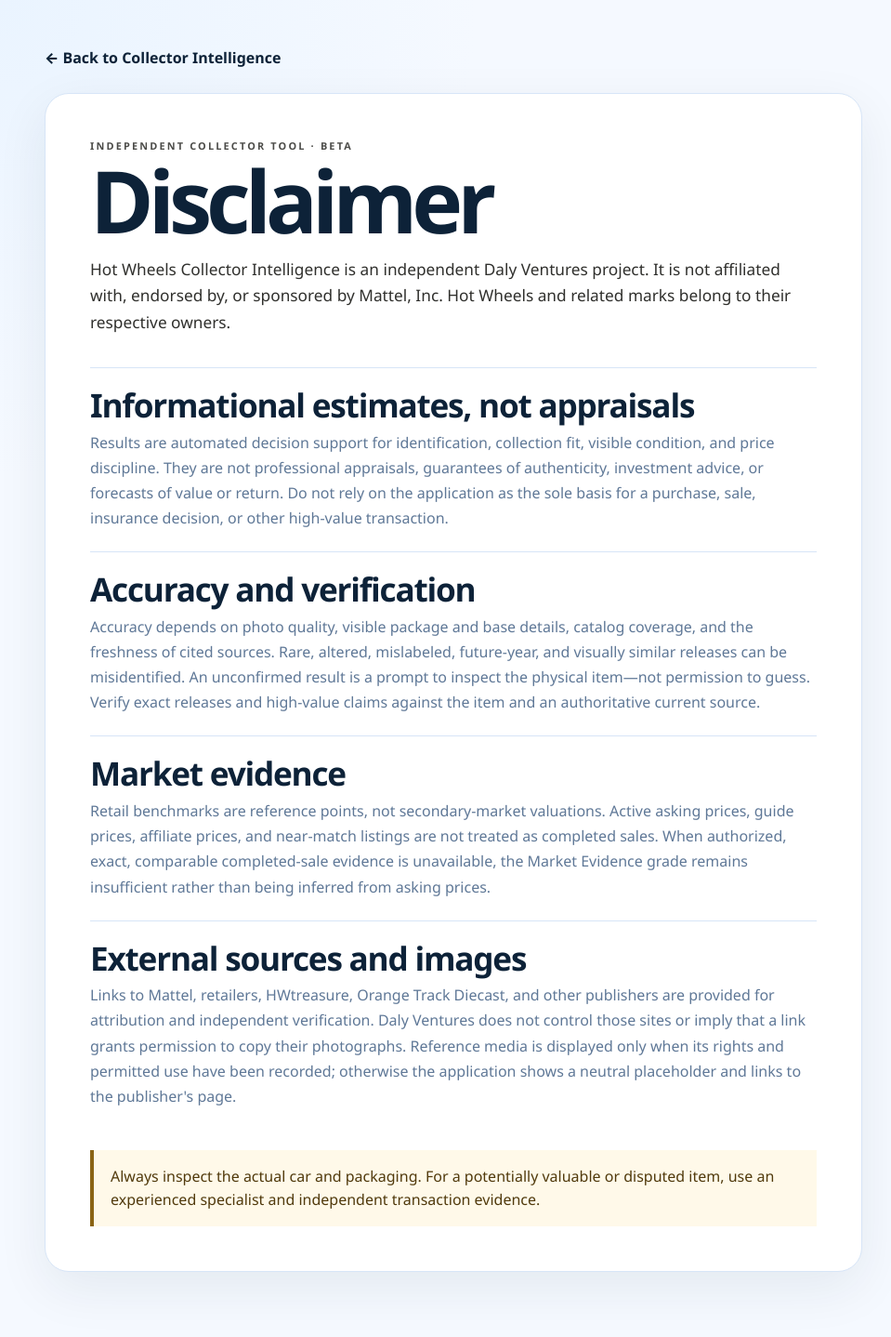
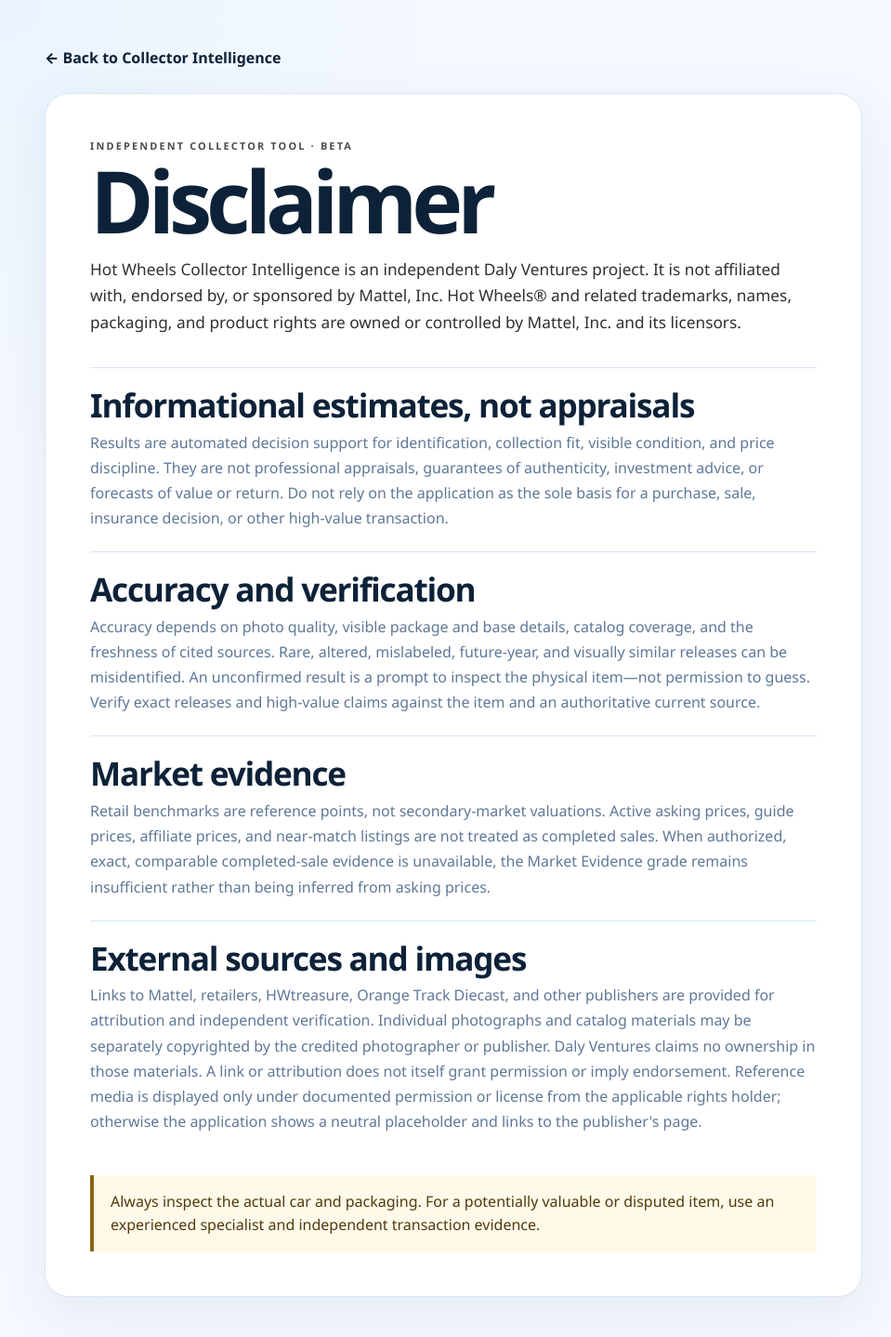
Before and after one commit to brdaly/Hot-Wheels-Agent, a Next.js app: page /disclaimer in a window 1280 px wide. Shown: the top 1438 px of the page at 93% size, without its empty margins (152-1111 px from the left). Built offline with nearby package versions, Linux system fonts and the light colour scheme.

Commit message:
Clarify Mattel and photograph ownership boundaries

```diff
--- a/app/disclaimer/page.tsx
+++ b/app/disclaimer/page.tsx
@@ -17,7 +17,8 @@ export default function DisclaimerPage() {
           <h1>Disclaimer</h1>
           <p className="legal-lede">
             Hot Wheels Collector Intelligence is an independent Daly Ventures project. It is not affiliated with,
-            endorsed by, or sponsored by Mattel, Inc. Hot Wheels and related marks belong to their respective owners.
+            endorsed by, or sponsored by Mattel, Inc. Hot Wheels® and related trademarks, names, packaging, and
+            product rights are owned or controlled by Mattel, Inc. and its licensors.
           </p>
 
           <section>
@@ -54,10 +55,11 @@ export default function DisclaimerPage() {
             <h2>External sources and images</h2>
             <p>
               Links to Mattel, retailers, HWtreasure, Orange Track Diecast, and other publishers are provided for
-              attribution and independent verification. Daly Ventures does not control those sites or imply that a
-              link grants permission to copy their photographs. Reference media is displayed only when its rights and
-              permitted use have been recorded; otherwise the application shows a neutral placeholder and links to the
-              publisher&apos;s page.
+              attribution and independent verification. Individual photographs and catalog materials may be separately
+              copyrighted by the credited photographer or publisher. Daly Ventures claims no ownership in those
+              materials. A link or attribution does not itself grant permission or imply endorsement. Reference media
+              is displayed only under documented permission or license from the applicable rights holder; otherwise the
+              application shows a neutral placeholder and links to the publisher&apos;s page.
             </p>
           </section>
 
```
